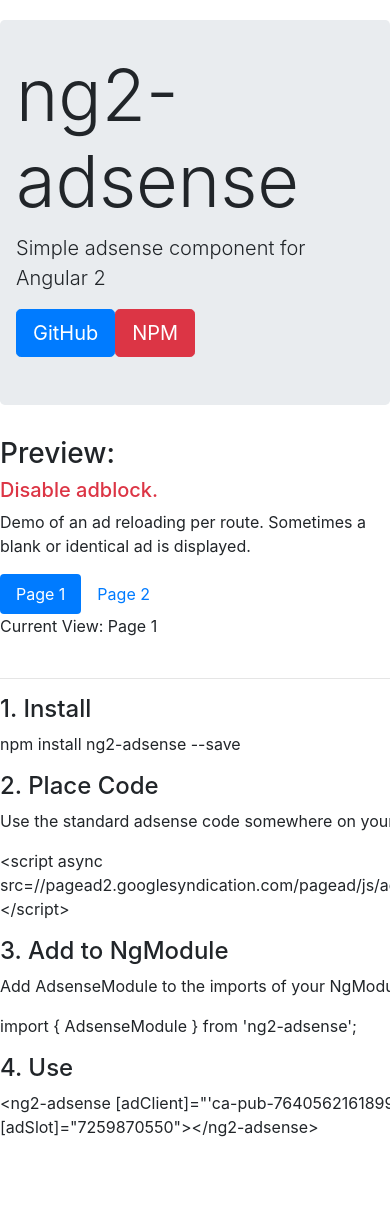
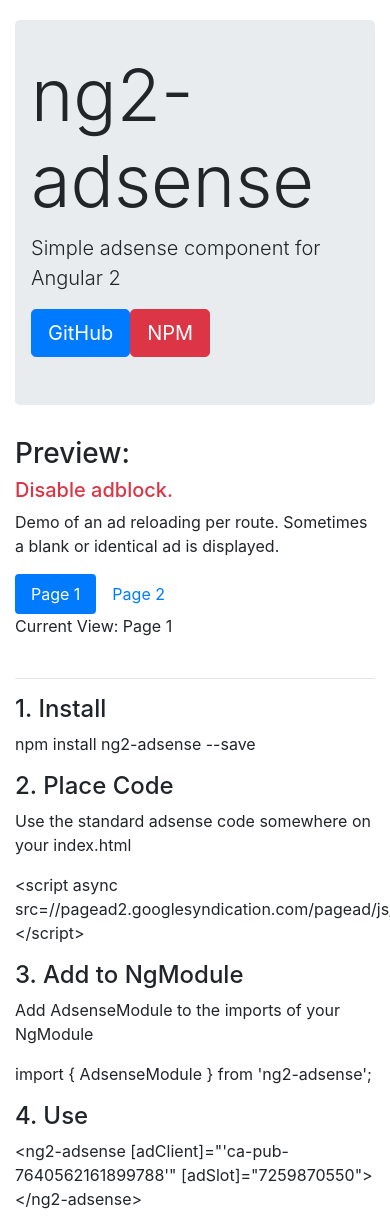
Before and after one commit to scttcper/ng2-adsense, an Angular app: page /1 in a window 390 px wide. Shown: the top 1227 px of the page. Before the commit the page ends 1155 px from the top, so only its background shows below. Built offline with nearby package versions, Linux system fonts and the light colour scheme.

Commit message:
fix mobile

```diff
--- a/src/app/app.component.html
+++ b/src/app/app.component.html
@@ -1,6 +1,6 @@
 <div class="container">
   <div class="row">
-    <div class="col-xs-8 offset-xs-2">
+    <div class="col-lg-8 offset-lg-2 col-xs-12">
       <div class="jumbotron text-xs-center">
         <h1 class="display-3">ng2-adsense</h1>
         <p class="lead">Simple adsense component for Angular 2</p>
@@ -15,7 +15,7 @@
 
 <div class="container">
   <div class="row">
-    <div class="col-xs-8 offset-xs-2">
+    <div class="col-lg-8 offset-lg-2 col-xs-12">
       <h3>Preview:</h3>
       <h5 class="text-danger">Disable adblock.</h5>
       <p>Demo of an ad reloading per route. Sometimes a blank or identical ad is displayed.</p>
@@ -35,7 +35,7 @@
 
 <div class="container">
   <div class="row">
-    <div class="col-xs-8 offset-xs-2">
+    <div class="col-lg-8 offset-lg-2 col-xs-12">
       <h4>1. Install</h4>
       <p>npm install ng2-adsense --save</p>
 
```
